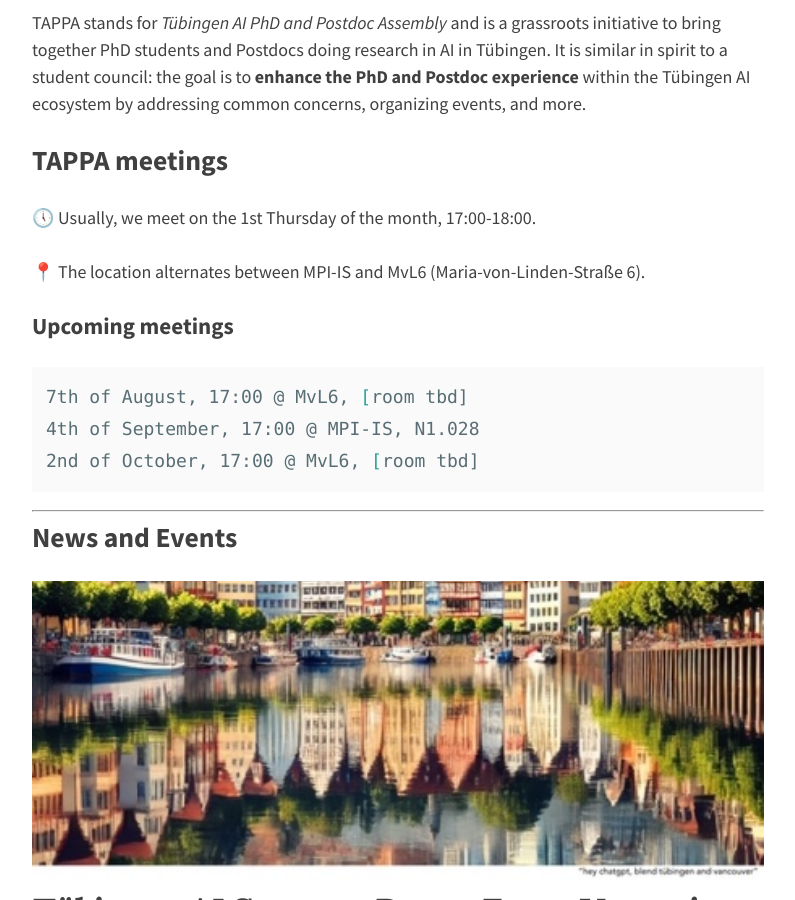
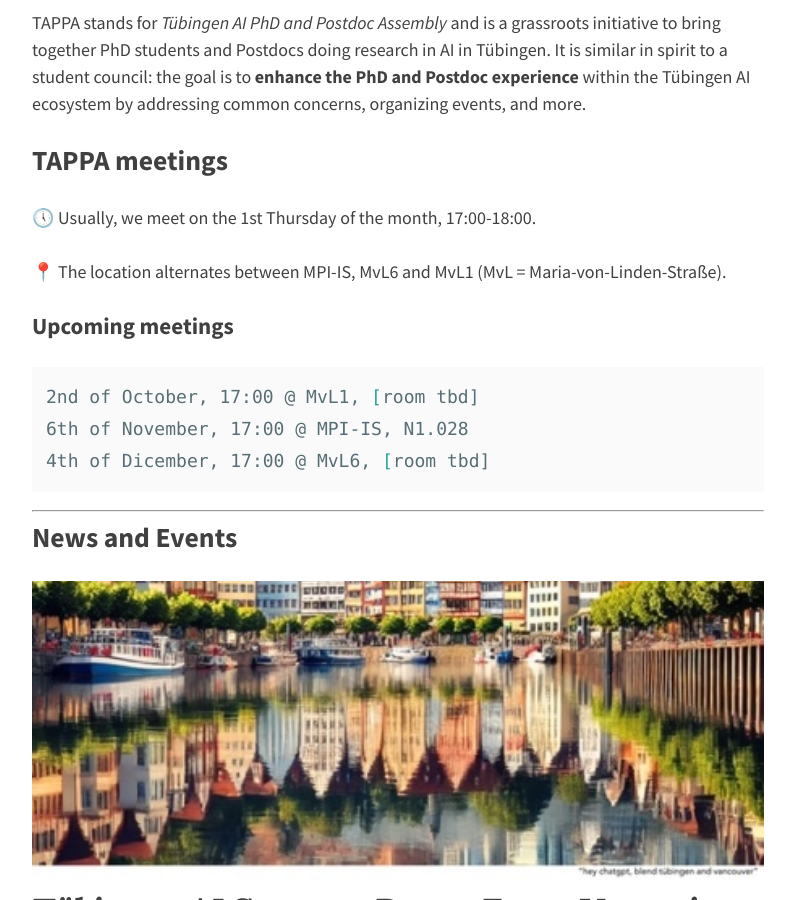
Before and after one commit to tappa-org/tappa-org.github.io, a Jekyll site: the page built from index.md, in a window 1280 px wide and 900 px high, scrolled down 1183 px. Shown: the whole window, without its empty margins (242-1037 px from the left). Built offline with Jekyll 4.4.1, drawn with Linux system fonts in a browser that asks for light colours; nearby versions of some CDN libraries; emoji names are drawn with the system emoji font.

Commit message:
new meetings

```diff
--- a/index.md
+++ b/index.md
@@ -23,14 +23,14 @@ the Tübingen AI ecosystem by addressing common concerns, organizing events, and
 
 :clock5: Usually, we meet on the 1st Thursday of the month, 17:00-18:00.
 
-:round_pushpin: The location alternates between MPI-IS and MvL6 (Maria-von-Linden-Straße 6).
+:round_pushpin: The location alternates between MPI-IS, MvL6 and MvL1 (MvL = Maria-von-Linden-Straße).
 
 
 ### Upcoming meetings
 {% highlight bash%}
-7th of August, 17:00 @ MvL6, [room tbd]
-4th of September, 17:00 @ MPI-IS, N1.028
-2nd of October, 17:00 @ MvL6, [room tbd]
+2nd of October, 17:00 @ MvL1, [room tbd]
+6th of November, 17:00 @ MPI-IS, N1.028
+4th of Dicember, 17:00 @ MvL6, [room tbd]
 {% endhighlight %}
 
 ---
```
